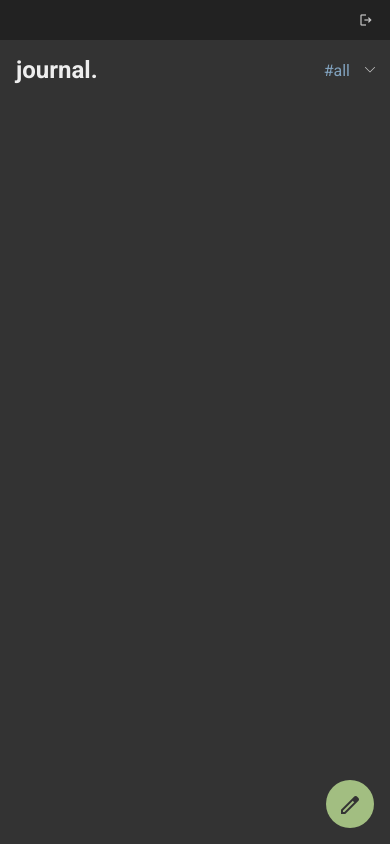
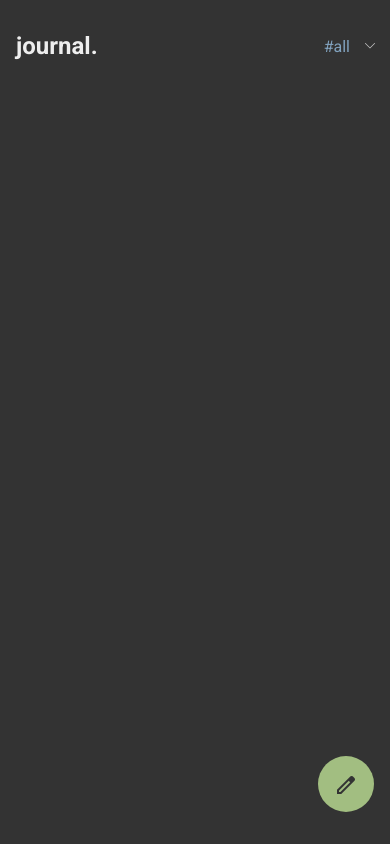
Before and after one commit to nmsalvatore/code-journal, a Django app: page /posts/all/ in a window 390 px wide. Run offline with Django 4.2, Linux system fonts and the light colour scheme; the visitor is signed in with stand-in values (Sample User, id 1); data that the repository does not hold is empty; some libraries are stand-ins or nearby versions.

Commit message:
Modified padding on mobile view

```diff
--- a/static/css/base.css
+++ b/static/css/base.css
@@ -359,18 +359,25 @@ ul.tag-directory {
 
 @media only screen and (max-width: 600px) {
     nav.navbar > .container {
-        padding: 1rem;
+        padding: 2rem 1rem 1.5rem;
     }
 
     nav.navbar-secondary > .container {
         padding: 0.5rem 1rem;
     }
 
-    main.dashboard .post-directory .post-preview,
     main.post-detail,
     main.new-post,
     main.delete-confirmation {
-        padding: 1rem;
+        padding: 2rem 1rem;
+    }
+
+    main.dashboard .post-directory .post-preview {
+        padding: 1.5rem 1rem;
+    }
+
+    main.dashboard .post-directory .post-preview .title {
+        font-weight: 500;
     }
 
     ul.tag-directory {
@@ -397,11 +404,11 @@ ul.tag-directory {
         background: var(--primary-button-color);
         position: fixed;
         border-radius: 50%;
-        bottom: 1rem;
+        bottom: 2rem;
         right: 1rem;
-        height: 3rem;
-        line-height: 4rem;
-        width: 3rem;
+        height: 3.5rem;
+        line-height: 4.5rem;
+        width: 3.5rem;
         text-align: center;
     }
 }
--- a/templates/base.html
+++ b/templates/base.html
@@ -17,15 +17,6 @@
 <body>
     {% if user.is_authenticated %}
         <nav class="navbar">
-            <nav class="navbar-secondary">
-                <div class="container">
-                    <a class="logout" href="{% url 'logout' %}">
-                        <span class="material-symbols-outlined icon">
-                            logout
-                        </span>
-                    </a>
-                </div>
-            </nav>
             <div class="container">
                 <h1 class="title">
                     <a href="{% url 'home' %}">journal.</a>
```
